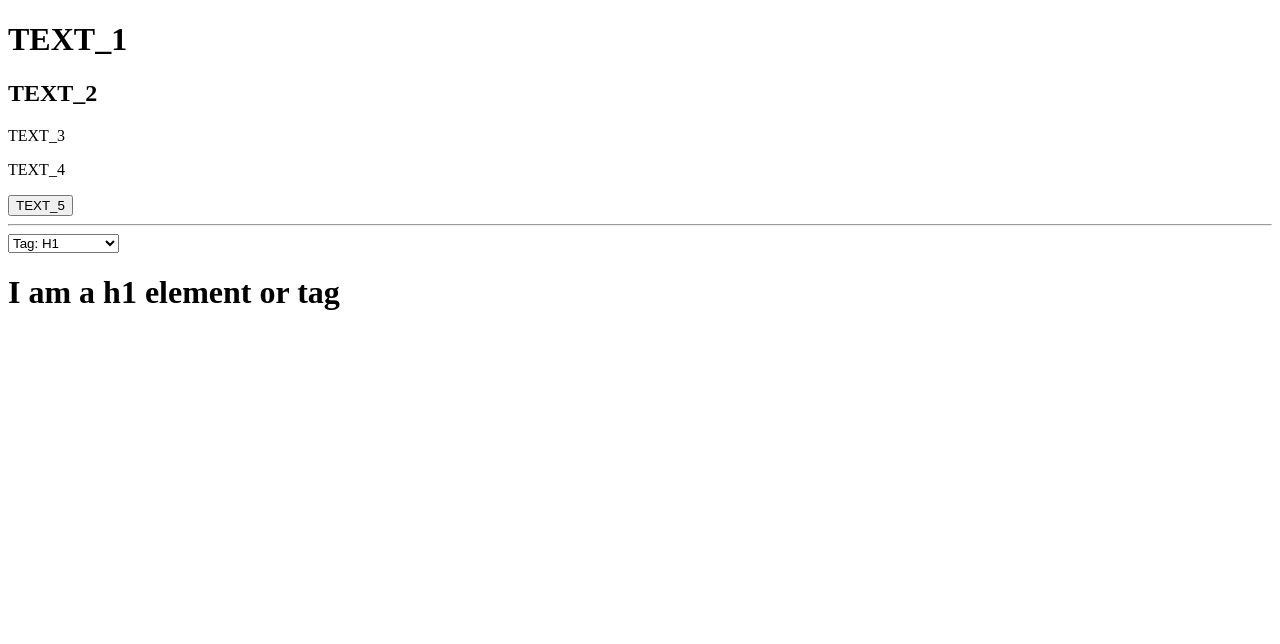
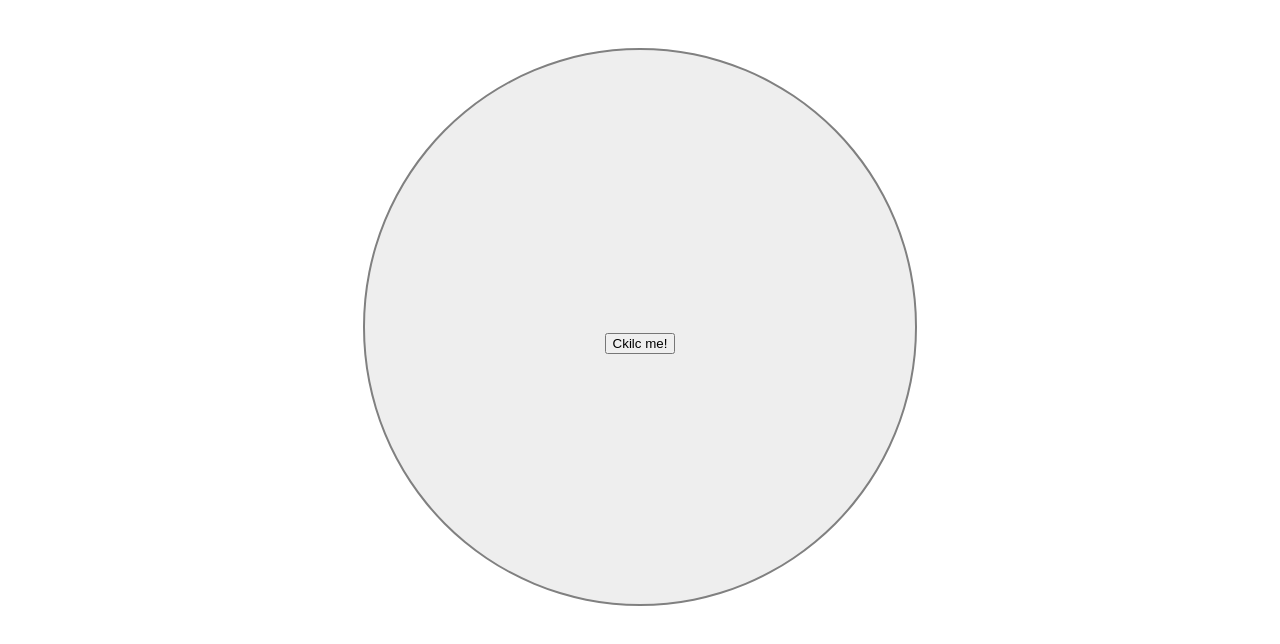
Before and after one commit to Waldemar-00/SVELTE-advanced-, a SvelteKit app: page / in a window 1280 px wide. Shown: the top 644 px of the page. Built offline with nearby package versions, Linux system fonts and the light colour scheme.

Commit message:
Svelte:window.

```diff
--- /dev/null
+++ b/src/components/svelteElemets/SvelteWindow.svelte
@@ -0,0 +1,55 @@
+<script>
+	// @ts-nocheck
+
+	let key = '';
+	let keyCode = '';
+	let color = '#EEEEEE';
+	function getKey(e) {
+		if (e.key === ' ') key = 'Space';
+		else key = e.key;
+		keyCode = e.keyCode;
+		if (e.target === e.currentTarget && e.target === this) alert('YES');
+		if (this !== e.target) color = color === '#EEEEEE' ? 'purple' : '#EEEEEE';
+		console.log(color);
+	}
+</script>
+
+<svelte:window on:keydown={getKey} on:click={getKey} />
+
+{#if key}
+	<div>
+		<h2>{key}</h2>
+	</div>
+	<h3>{keyCode}</h3>
+{/if}
+<div class="btn" style:background-color={color}>
+	<button on:click={getKey} tabindex="-1">Ckilc me!</button>
+</div>
+
+<style>
+	div {
+		padding: 1.5rem;
+		width: fit-content;
+		height: fit-content;
+		background-color: #eee;
+		border: 2px solid grey;
+		margin: 3rem auto;
+		text-align: center;
+		vertical-align: middle;
+		font-size: 4rem;
+		border-radius: 50%;
+	}
+	h2,
+	h3 {
+		margin: 0;
+	}
+	h3 {
+		width: fit-content;
+		margin: 1rem auto;
+		font-size: 1.5rem;
+		text-align: center;
+	}
+	.btn {
+		padding: 15rem;
+	}
+</style>
--- a/src/routes/+page.svelte
+++ b/src/routes/+page.svelte
@@ -58,7 +58,7 @@
 	// import DataGetFromSlots from '../components/slots/DataGetFromSlots.svelte';
 	// import GetContext from '../components/context/CreateContext.svelte';
 	// import SvelteSelf from '../components/svelteElemets/SvelteSelf.svelte';
-	import SvelteElement from '../components/svelteElemets/SvelteElement.svelte';
+	import SvelteWindow from '../components/svelteElemets/SvelteWindow.svelte';
 </script>
 
 <!-- <h1>Advanced Svelte!</h1> -->
@@ -113,4 +113,4 @@
 <!-- <DataGetFromSlots /> -->
 <!-- <GetContext /> -->
 <!-- <SvelteSelf /> -->
-<SvelteElement />
+<SvelteWindow />
```
